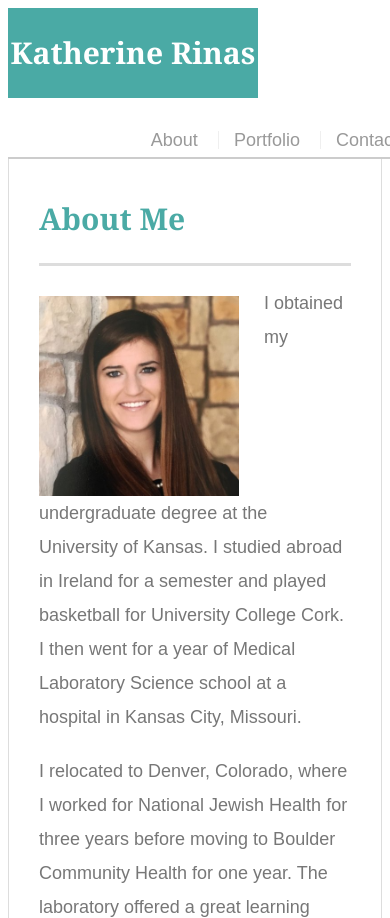
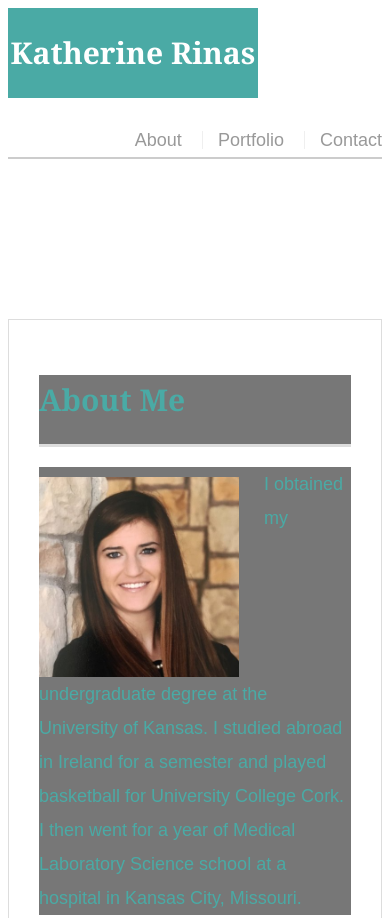
Before and after one commit to katherinerinas/Responsive-Portfolio, a plain HTML site: page index.html in a window 390 px wide. Shown: the top 918 px of the page. Drawn offline with Linux system fonts and the light colour scheme.

Commit message:
added responsive properties for three diff max widths as well as viewport tags

```diff
--- a/index.html
+++ b/index.html
@@ -5,6 +5,7 @@
   <title>About | Katherine Rinas</title>
 
     <link rel="stylesheet" type="text/css" href="style.css">
+     <meta name="viewport" content="width=device-width,initial-scale=1.0">
 
 </head>
 <body>
--- a/style.css
+++ b/style.css
@@ -200,3 +200,23 @@ input[type=submit] {
   background: #4aaaa5;
   border: 0 none;
 }
+
+
+
+
+  /*begin media responsive tags*/
+
+
+@media screen and (max-width:640px){
+  #masthead {position:static;
+    color:#777;}
+}
+
+@media screen and (max-width:768px){
+  h1 {background-color:#777;}
+}
+
+@media screen and (max-width:980px){
+  p {background-color: #777;
+    color:#4aaaa5;}}
+}
```
Also changed, not shown: contact.html (+1 -0 lines), portfolio.html (+4 -1 lines).
